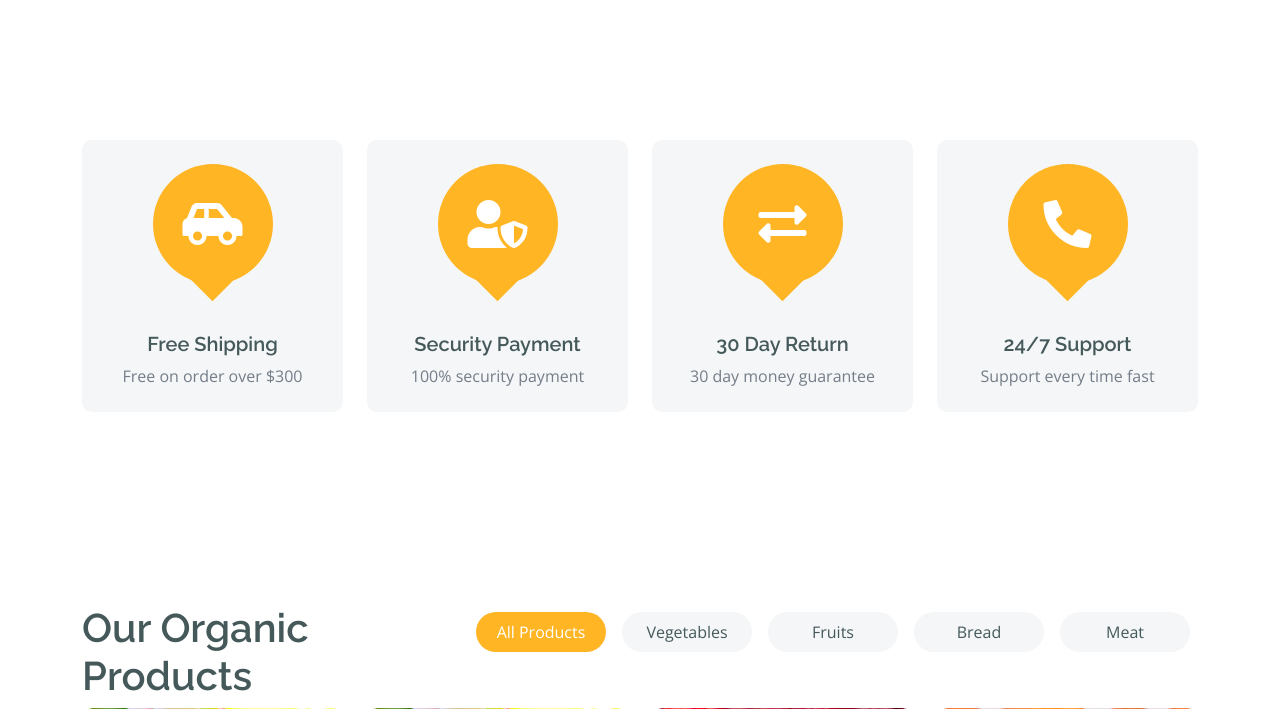
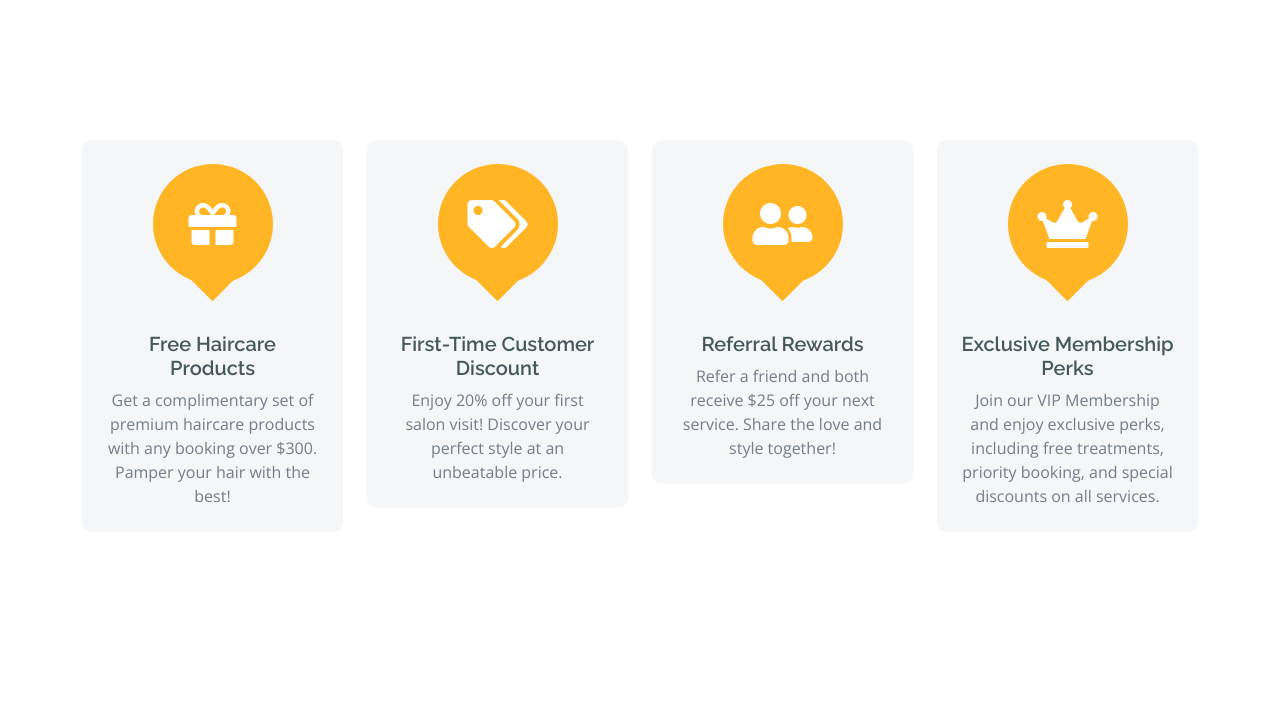
Before and after one commit to suyash712/salon-website, a Django app: page / in a window 1280 px wide. Shown: the part 676-1385 px from the top of the page. Run offline with Django 4.2, Linux system fonts and the light colour scheme; some libraries are stand-ins or nearby versions.

Commit message:
updated index.html

```diff
--- a/barber/template/index.html
+++ b/barber/template/index.html
@@ -53,7 +53,7 @@
             </div>
             <div class="container px-0">
                 <nav class="navbar navbar-light bg-white navbar-expand-xl">
-                    <a href="index.html" class="navbar-brand"><h1 class="text-primary display-6">Fruitables</h1></a>
+                    <a href="index.html" class="navbar-brand"><h1 class="text-primary display-6">StyleConnect</h1></a>
                     <button class="navbar-toggler py-2 px-3" type="button" data-bs-toggle="collapse" data-bs-target="#navbarCollapse">
                         <span class="fa fa-bars text-primary"></span>
                     </button>
@@ -115,8 +115,8 @@
             <div class="container py-5">
                 <div class="row g-5 align-items-center">
                     <div class="col-md-12 col-lg-7">
-                        <h4 class="mb-3 text-secondary">100% Organic Foods</h4>
-                        <h1 class="mb-5 display-3 text-primary">Organic Veggies & Fruits Foods</h1>
+                        <h4 class="mb-3 text-secondary">Your Style, Your Salon</h4>
+                        <h1 class="mb-5 display-3 text-primary">Your Gateway to Perfect Style</h1>
                         <div class="position-relative mx-auto">
                             <input class="form-control border-2 border-secondary w-75 py-3 px-4 rounded-pill" type="number" placeholder="Search">
                             <button type="submit" class="btn btn-primary border-2 border-secondary py-3 px-4 position-absolute rounded-pill text-white h-100" style="top: 0; right: 25%;">Submit Now</button>
@@ -157,44 +157,44 @@
                     <div class="col-md-6 col-lg-3">
                         <div class="featurs-item text-center rounded bg-light p-4">
                             <div class="featurs-icon btn-square rounded-circle bg-secondary mb-5 mx-auto">
-                                <i class="fas fa-car-side fa-3x text-white"></i>
+                                <i class="fas fa-gift fa-3x text-white"></i>
                             </div>
                             <div class="featurs-content text-center">
-                                <h5>Free Shipping</h5>
-                                <p class="mb-0">Free on order over $300</p>
+                                <h5>Free Haircare Products</h5>
+                                <p class="mb-0">Get a complimentary set of premium haircare products with any booking over $300. Pamper your hair with the best!</p>
                             </div>
                         </div>
                     </div>
                     <div class="col-md-6 col-lg-3">
                         <div class="featurs-item text-center rounded bg-light p-4">
                             <div class="featurs-icon btn-square rounded-circle bg-secondary mb-5 mx-auto">
-                                <i class="fas fa-user-shield fa-3x text-white"></i>
+                                <i class="fas fa-tags fa-3x text-white"></i>
                             </div>
                             <div class="featurs-content text-center">
-                                <h5>Security Payment</h5>
-                                <p class="mb-0">100% security payment</p>
+                                <h5>First-Time Customer Discount</h5>
+                                <p class="mb-0">Enjoy 20% off your first salon visit! Discover your perfect style at an unbeatable price.</p>
                             </div>
                         </div>
                     </div>
                     <div class="col-md-6 col-lg-3">
                         <div class="featurs-item text-center rounded bg-light p-4">
                             <div class="featurs-icon btn-square rounded-circle bg-secondary mb-5 mx-auto">
-                                <i class="fas fa-exchange-alt fa-3x text-white"></i>
+                                <i class="fas fa-user-friends fa-3x text-white"></i>
                             </div>
                             <div class="featurs-content text-center">
-                                <h5>30 Day Return</h5>
-                                <p class="mb-0">30 day money guarantee</p>
+                                <h5>Referral Rewards</h5>
+                                <p class="mb-0">Refer a friend and both receive $25 off your next service. Share the love and style together!</p>
                             </div>
                         </div>
                     </div>
                     <div class="col-md-6 col-lg-3">
                         <div class="featurs-item text-center rounded bg-light p-4">
                             <div class="featurs-icon btn-square rounded-circle bg-secondary mb-5 mx-auto">
-                                <i class="fa fa-phone-alt fa-3x text-white"></i>
+                                <i class="fas fa-crown fa-3x text-white"></i>
                             </div>
                             <div class="featurs-content text-center">
-                                <h5>24/7 Support</h5>
-                                <p class="mb-0">Support every time fast</p>
+                                <h5>Exclusive Membership Perks</h5>
+                                <p class="mb-0">Join our VIP Membership and enjoy exclusive perks, including free treatments, priority booking, and special discounts on all services.</p>
                             </div>
                         </div>
                     </div>
@@ -569,11 +569,11 @@
                     <div class="col-md-6 col-lg-4">
                         <a href="#">
                             <div class="service-item bg-secondary rounded border border-secondary">
-                                <img src="static/img/featur-1.jpg" class="img-fluid rounded-top w-100" alt="">
+                                <img src="static/img/feature-haircare.jpg" class="img-fluid rounded-top w-100" alt="Free Haircare Products">
                                 <div class="px-4 rounded-bottom">
                                     <div class="service-content bg-primary text-center p-4 rounded">
-                                        <h5 class="text-white">Fresh Apples</h5>
-                                        <h3 class="mb-0">20% OFF</h3>
+                                        <h5 class="text-white">Free Haircare Products</h5>
+                                        <h3 class="mb-0">On Orders Over $300</h3>
                                     </div>
                                 </div>
                             </div>
@@ -582,11 +582,11 @@
                     <div class="col-md-6 col-lg-4">
                         <a href="#">
                             <div class="service-item bg-dark rounded border border-dark">
-                                <img src="static/img/featur-2.jpg" class="img-fluid rounded-top w-100" alt="">
+                                <img src="static/img/feature-discount.jpg" class="img-fluid rounded-top w-100" alt="First-Time Customer Discount">
                                 <div class="px-4 rounded-bottom">
                                     <div class="service-content bg-light text-center p-4 rounded">
-                                        <h5 class="text-primary">Tasty Fruits</h5>
-                                        <h3 class="mb-0">Free delivery</h3>
+                                        <h5 class="text-primary">First-Time Customer Discount</h5>
+                                        <h3 class="mb-0">Enjoy 20% Off</h3>
                                     </div>
                                 </div>
                             </div>
@@ -595,11 +595,24 @@
                     <div class="col-md-6 col-lg-4">
                         <a href="#">
                             <div class="service-item bg-primary rounded border border-primary">
-                                <img src="static/img/featur-3.jpg" class="img-fluid rounded-top w-100" alt="">
+                                <img src="static/img/feature-referral.jpg" class="img-fluid rounded-top w-100" alt="Referral Rewards">
                                 <div class="px-4 rounded-bottom">
                                     <div class="service-content bg-secondary text-center p-4 rounded">
-                                        <h5 class="text-white">Exotic Vegitable</h5>
-                                        <h3 class="mb-0">Discount 30$</h3>
+                                        <h5 class="text-white">Referral Rewards</h5>
+                                        <h3 class="mb-0">Get $25 Off</h3>
+                                    </div>
+                                </div>
+                            </div>
+                        </a>
+                    </div>
+                    <div class="col-md-6 col-lg-4">
+                        <a href="#">
+                            <div class="service-item bg-info rounded border border-info">
+                                <img src="static/img/feature-membership.jpg" class="img-fluid rounded-top w-100" alt="Exclusive Membership Perks">
+                                <div class="px-4 rounded-bottom">
+                                    <div class="service-content bg-dark text-center p-4 rounded">
+                                        <h5 class="text-white">Exclusive Membership Perks</h5>
+                                        <h3 class="mb-0">VIP Benefits</h3>
                                     </div>
                                 </div>
                             </div>
@@ -608,6 +621,7 @@
                 </div>
             </div>
         </div>
+
         <!-- Featurs End -->
 
 
```
